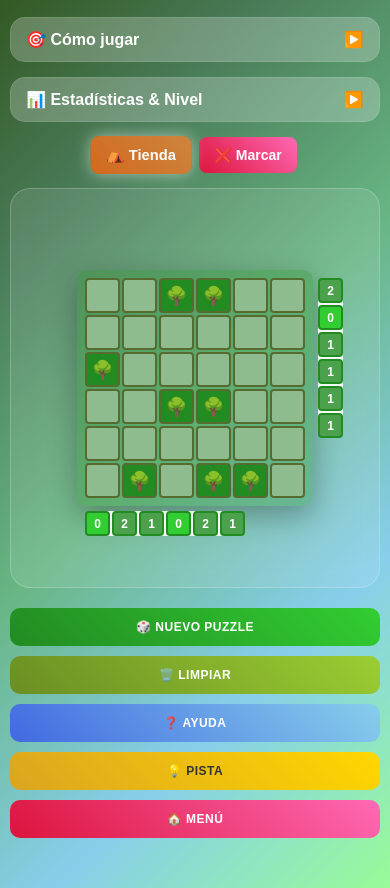
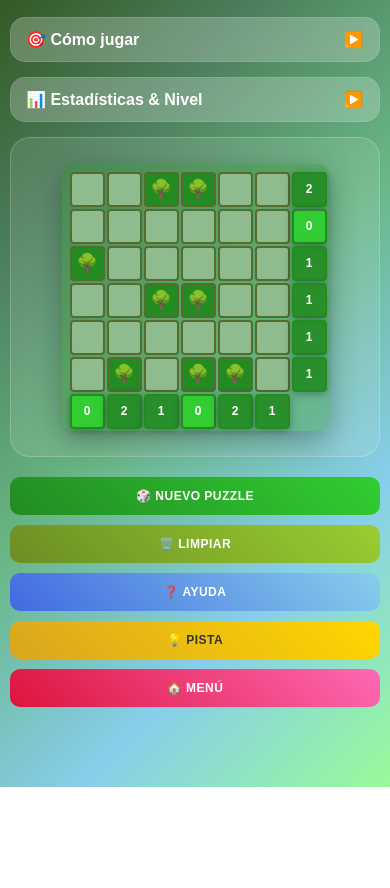
Before and after one commit to Thegreekman76/juegoslogicaweb, a plain HTML site: page TentsGreekManWeb/index.html in a window 390 px wide. Shown: the part 69-957 px from the top of the page. After the commit the page ends 856 px from the top, so only its background shows below. Drawn offline with Linux system fonts and the light colour scheme.

Commit message:
tents OK

```diff
--- a/TentsGreekManWeb/index.html
+++ b/TentsGreekManWeb/index.html
@@ -249,13 +249,13 @@
             background: rgba(255, 255, 255, 0.1);
             border-radius: 20px;
             padding: 20px;
-            margin-bottom: 20px;
+            margin-bottom: 30px;
             backdrop-filter: blur(10px);
             border: 1px solid rgba(255, 255, 255, 0.2);
             display: flex;
             justify-content: center;
             align-items: center;
-            min-height: 400px;
+            min-height: 420px;
         }
 
         .tents-grid-container {
@@ -267,7 +267,7 @@
             display: grid;
             gap: 2px;
             background: rgba(34, 139, 34, 0.3);
-            padding: 8px;
+            padding: 8px 54px 54px 8px;
             border-radius: 10px;
             box-shadow: 0 10px 30px rgba(0, 0, 0, 0.3);
         }
@@ -333,28 +333,28 @@
         .row-numbers, .col-numbers {
             position: absolute;
             display: flex;
-            background: rgba(255, 255, 255, 0.9);
+            background: transparent;
             border-radius: 8px;
         }
 
         .row-numbers {
-            right: -45px;
+            right: 2px;
             top: 8px;
             flex-direction: column;
             gap: 2px;
         }
 
         .col-numbers {
-            bottom: -45px;
+            bottom: 2px;
             left: 8px;
             flex-direction: row;
             gap: 2px;
         }
 
         .number-cell {
-            width: 35px;
-            height: 35px;
-            background: rgba(34, 139, 34, 0.8);
+            width: 50px;
+            height: 50px;
+            background: rgba(34, 139, 34, 0.9);
             color: white;
             display: flex;
             align-items: center;
@@ -363,6 +363,7 @@
             font-size: 16px;
             border-radius: 4px;
             border: 2px solid #228B22;
+            box-shadow: 0 2px 8px rgba(0, 0, 0, 0.3);
         }
 
         .number-cell.completed {
@@ -599,6 +600,16 @@
         @media (max-width: 768px) {
             .container {
                 padding: 10px;
+                padding-bottom: 30px;
+            }
+
+            .game-board {
+                margin-bottom: 25px;
+                min-height: 350px;
+            }
+
+            .tents-grid {
+                padding: 8px 44px 44px 8px;
             }
 
             .title {
@@ -612,17 +623,17 @@
             }
 
             .number-cell {
-                width: 30px;
-                height: 30px;
+                width: 40px;
+                height: 40px;
                 font-size: 14px;
             }
 
             .row-numbers {
-                right: -35px;
+                right: 2px;
             }
 
             .col-numbers {
-                bottom: -35px;
+                bottom: 2px;
             }
 
             .controls {
@@ -639,6 +650,19 @@
         }
 
         @media (max-width: 480px) {
+            .container {
+                padding-bottom: 40px;
+            }
+
+            .game-board {
+                margin-bottom: 20px;
+                min-height: 320px;
+            }
+
+            .tents-grid {
+                padding: 8px 39px 39px 8px;
+            }
+
             .tents-cell {
                 width: 35px;
                 height: 35px;
@@ -646,17 +670,17 @@
             }
 
             .number-cell {
-                width: 25px;
-                height: 25px;
+                width: 35px;
+                height: 35px;
                 font-size: 12px;
             }
 
             .row-numbers {
-                right: -30px;
+                right: 2px;
             }
 
             .col-numbers {
-                bottom: -30px;
+                bottom: 2px;
             }
 
             .info-grid {
@@ -752,10 +776,11 @@
             </div>
         </div>
 
-        <div class="action-buttons">
+        <!-- Los botones de modo ya no son necesarios con el nuevo comportamiento de clic único -->
+        <!-- <div class="action-buttons">
             <button class="action-btn tent-mode active" id="tentModeBtn" onclick="setMode('tent')">⛺ Tienda</button>
             <button class="action-btn mark-mode" id="markModeBtn" onclick="setMode('mark')">❌ Marcar</button>
-        </div>
+        </div> -->
 
         <div class="game-board">
             <div class="tents-grid-container">
@@ -812,9 +837,10 @@
             <div class="help-section">
                 <h3>🎮 Controles</h3>
                 <div class="formula-box">
-                    <p><strong>Modo Tienda (⛺):</strong> Haz clic para colocar/quitar tiendas</p>
-                    <p><strong>Modo Marcar (❌):</strong> Marca espacios donde NO puede haber tiendas</p>
-                    <p><strong>Cambiar modo:</strong> Usa los botones de arriba o haz clic derecho</p>
+                    <p><strong>Un solo clic hace todo:</strong></p>
+                    <p>• <strong>1er clic:</strong> Coloca una tienda ⛺</p>
+                    <p>• <strong>2do clic:</strong> Cambia a marca ❌</p>
+                    <p>• <strong>3er clic:</strong> Limpia la celda</p>
                 </div>
             </div>
 
@@ -856,7 +882,7 @@
                 this.marks = [];
                 this.rowTargets = [];
                 this.colTargets = [];
-                this.mode = 'tent'; // 'tent' or 'mark'
+                // Ya no necesitamos modo, el comportamiento es cíclico con un solo clic
                 this.startTime = null;
                 this.gameCompleted = false;
                 this.errors = 0;
@@ -948,11 +974,10 @@
                     });
                 });
 
-                // Click derecho para cambiar modo
+                // Click derecho deshabilitado ya que no necesitamos cambiar modos
                 document.addEventListener('contextmenu', (e) => {
                     if (e.target.classList.contains('tents-cell')) {
                         e.preventDefault();
-                        this.toggleMode();
                     }
                 });
 
@@ -1200,24 +1225,17 @@
             cellClick(row, col) {
                 if (this.gameCompleted || this.grid[row][col] === 1) return; // No clickear árboles
 
-                if (this.mode === 'tent') {
-                    if (this.isTent(row, col)) {
-                        // Quitar tienda
-                        this.tents = this.tents.filter(t => t.row !== row || t.col !== col);
-                    } else if (!this.isMark(row, col)) {
-                        // Colocar tienda (si no hay marca)
-                        this.tents.push({row, col});
-                        // Quitar marca si existía
-                        this.marks = this.marks.filter(m => m.row !== row || m.col !== col);
-                    }
-                } else if (this.mode === 'mark') {
-                    if (this.isMark(row, col)) {
-                        // Quitar marca
-                        this.marks = this.marks.filter(m => m.row !== row || m.col !== col);
-                    } else if (!this.isTent(row, col)) {
-                        // Colocar marca (si no hay tienda)
-                        this.marks.push({row, col});
-                    }
+                // Nuevo comportamiento de 3 estados: vacío -> tienda -> marca -> vacío
+                if (this.isTent(row, col)) {
+                    // Si hay tienda, cambiar a marca
+                    this.tents = this.tents.filter(t => t.row !== row || t.col !== col);
+                    this.marks.push({row, col});
+                } else if (this.isMark(row, col)) {
+                    // Si hay marca, limpiar celda
+                    this.marks = this.marks.filter(m => m.row !== row || m.col !== col);
+                } else {
+                    // Si está vacía, colocar tienda
+                    this.tents.push({row, col});
                 }
 
                 this.renderGrid();
@@ -1394,17 +1412,18 @@
                 }, 3000);
             }
 
-            setMode(mode) {
-                this.mode = mode;
-
-                // Actualizar botones
-                document.getElementById('tentModeBtn').classList.toggle('active', mode === 'tent');
-                document.getElementById('markModeBtn').classList.toggle('active', mode === 'mark');
-            }
-
-            toggleMode() {
-                this.setMode(this.mode === 'tent' ? 'mark' : 'tent');
-            }
+            // Funciones de modo ya no necesarias con el comportamiento cíclico
+            // setMode(mode) {
+            //     this.mode = mode;
+            //
+            //     // Actualizar botones
+            //     document.getElementById('tentModeBtn').classList.toggle('active', mode === 'tent');
+            //     document.getElementById('markModeBtn').classList.toggle('active', mode === 'mark');
+            // }
+            //
+            // toggleMode() {
+            //     this.setMode(this.mode === 'tent' ? 'mark' : 'tent');
+            // }
 
             getHint() {
                 // Buscar un movimiento obvio
@@ -1532,9 +1551,9 @@
             if (game) game.getHint();
         }
 
-        function setMode(mode) {
-            if (game) game.setMode(mode);
-        }
+        // function setMode(mode) {
+        //     if (game) game.setMode(mode);
+        // }
 
         function showHelp() {
             const helpModal = document.getElementById('helpModal');
```
